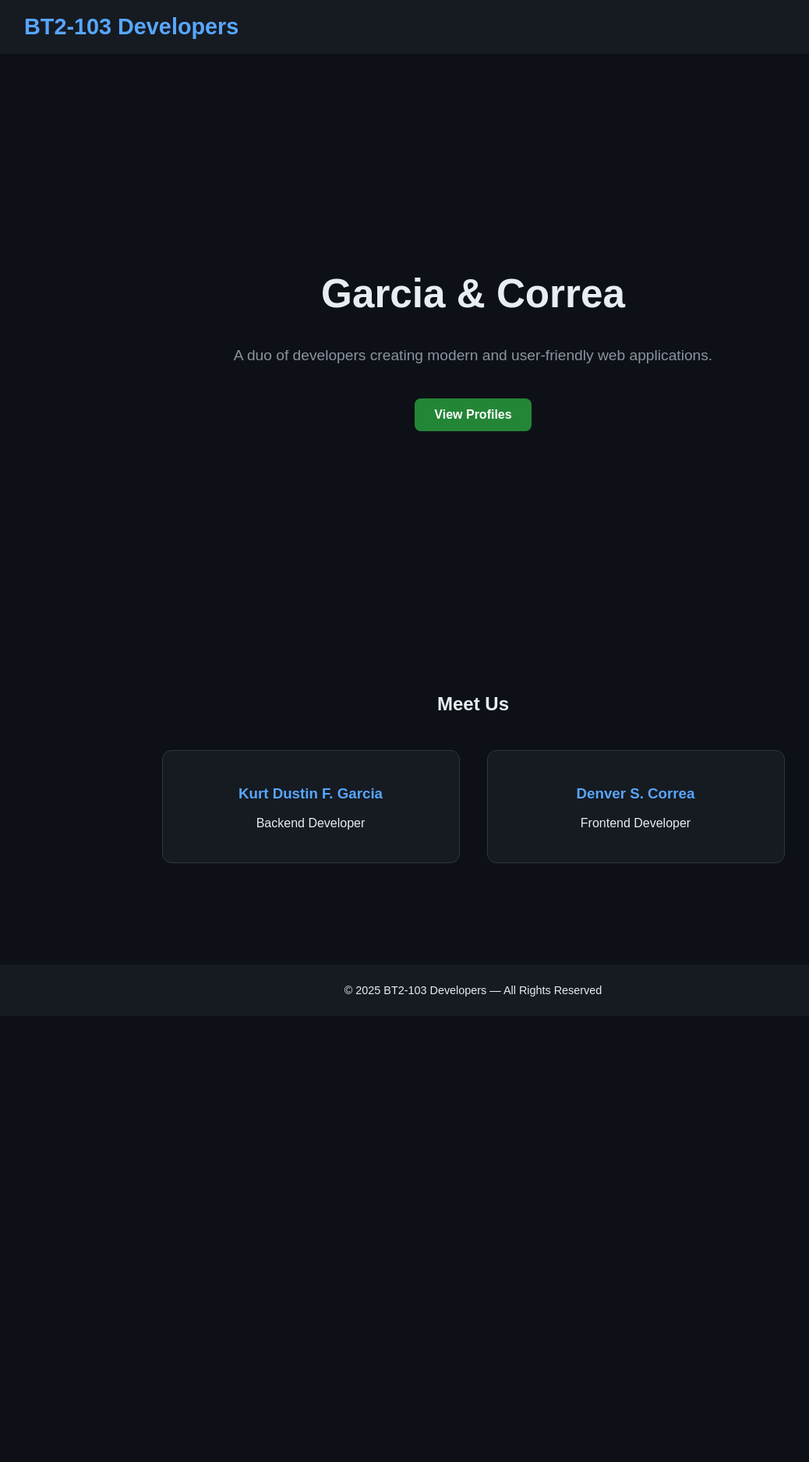
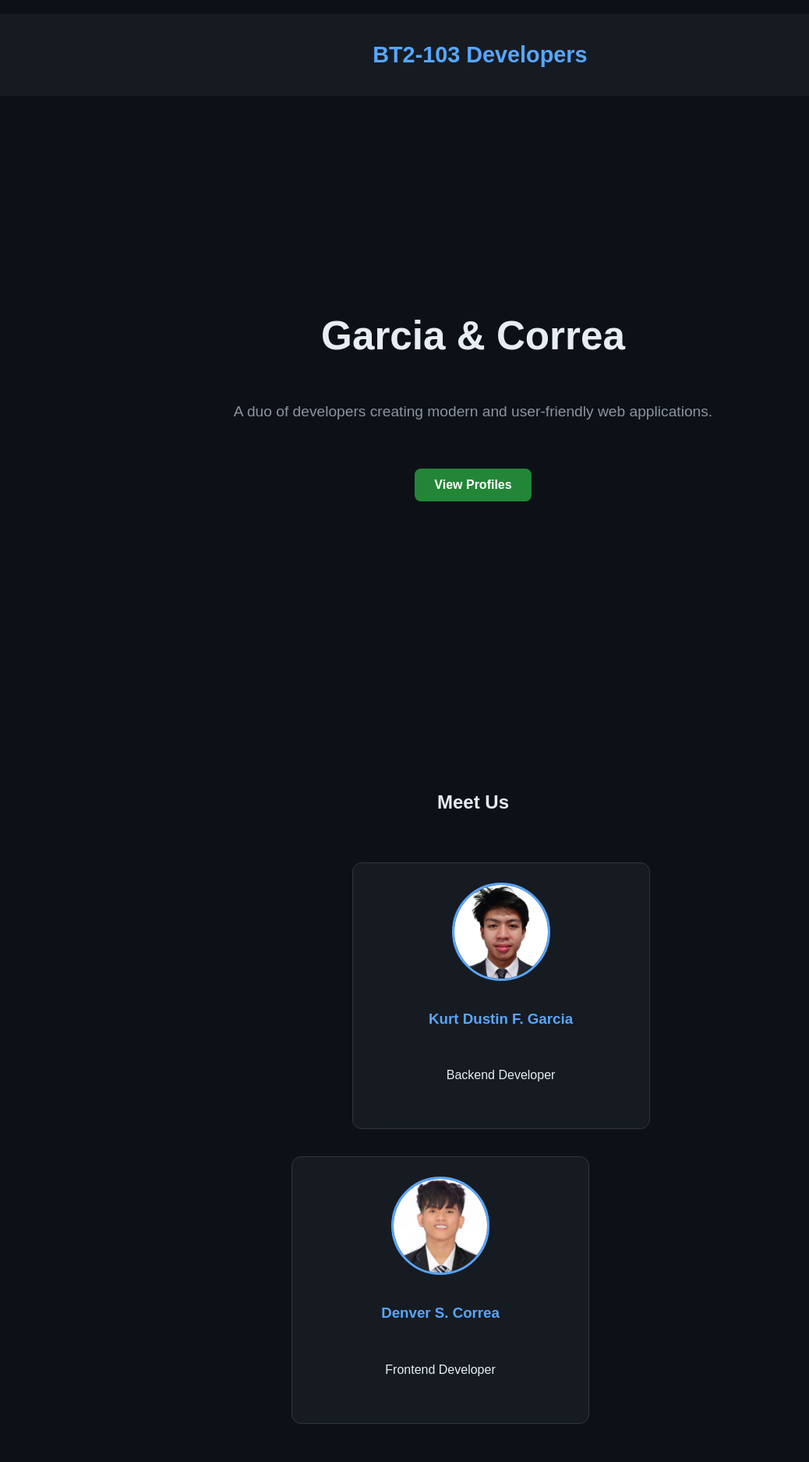
Before and after one commit to KurtDen103/garcia-correa-portfolio, a Django app: page / in a window 1280 px wide. Shown: the top 1875 px of the page at 78% size, without its empty margins (33-1071 px from the left). Before the commit the page ends 1278 px from the top, so only its background shows below. Run offline with Django 5.2, Linux system fonts and the light colour scheme.

Commit message:
Added styled profile images for all members

```diff
--- a/main_app/templates/index.html
+++ b/main_app/templates/index.html
@@ -25,12 +25,15 @@
         <div class="container">
             <h2>Meet Us</h2>
             <div class="profile-grid">
+
                                 <div class="profile-card" onclick="openModal('kurtModal')">
+                    <img src="{% static 'kurt_profile.jpg' %}" alt="Kurt Garcia Profile" class="profile-img">
                     <h3>Kurt Dustin F. Garcia</h3>
                     <p>Backend Developer</p>
                 </div>
 
                                 <div class="profile-card" onclick="openModal('denModal')">
+                    <img src="{% static 'denver_profile.jpg' %}" alt="Denver Correa Profile" class="profile-img">
                     <h3>Denver S. Correa</h3>
                     <p>Frontend Developer</p>
                 </div>
```
Also changed, not shown: main_app/static/denver_profile.jpg (added), main_app/static/kurt_profile.jpg (added). Lines whose indentation alone changed are shown as unchanged.
